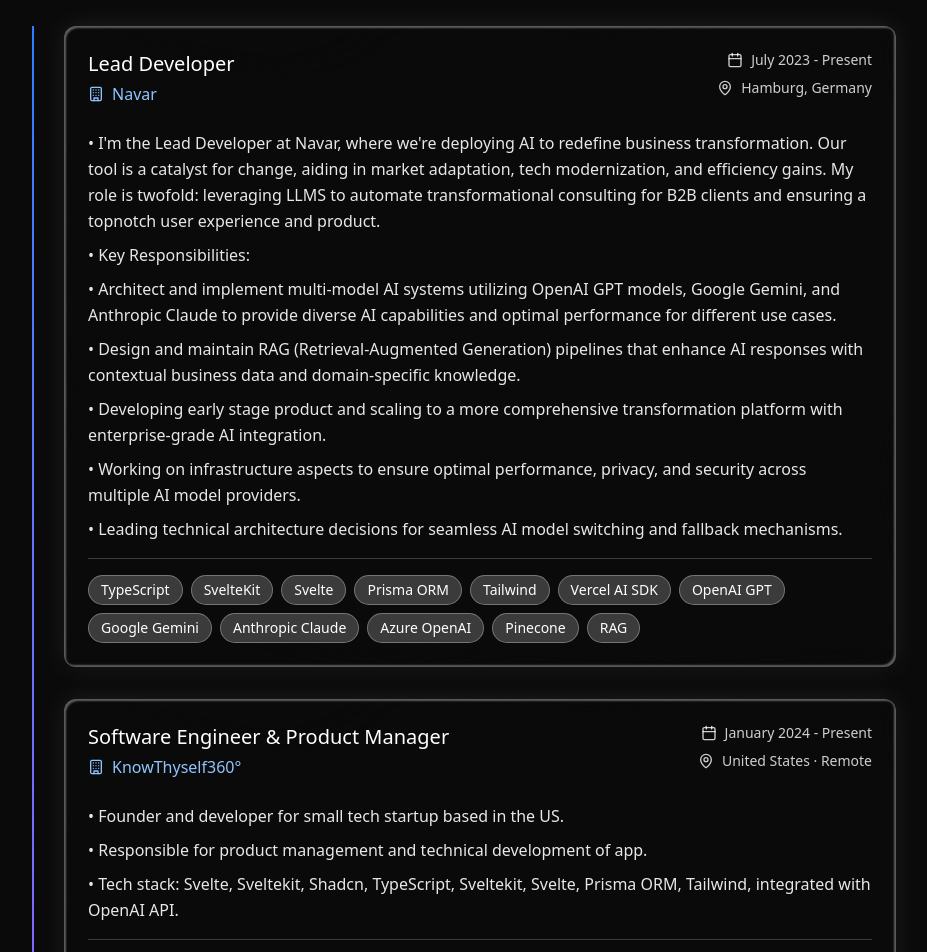
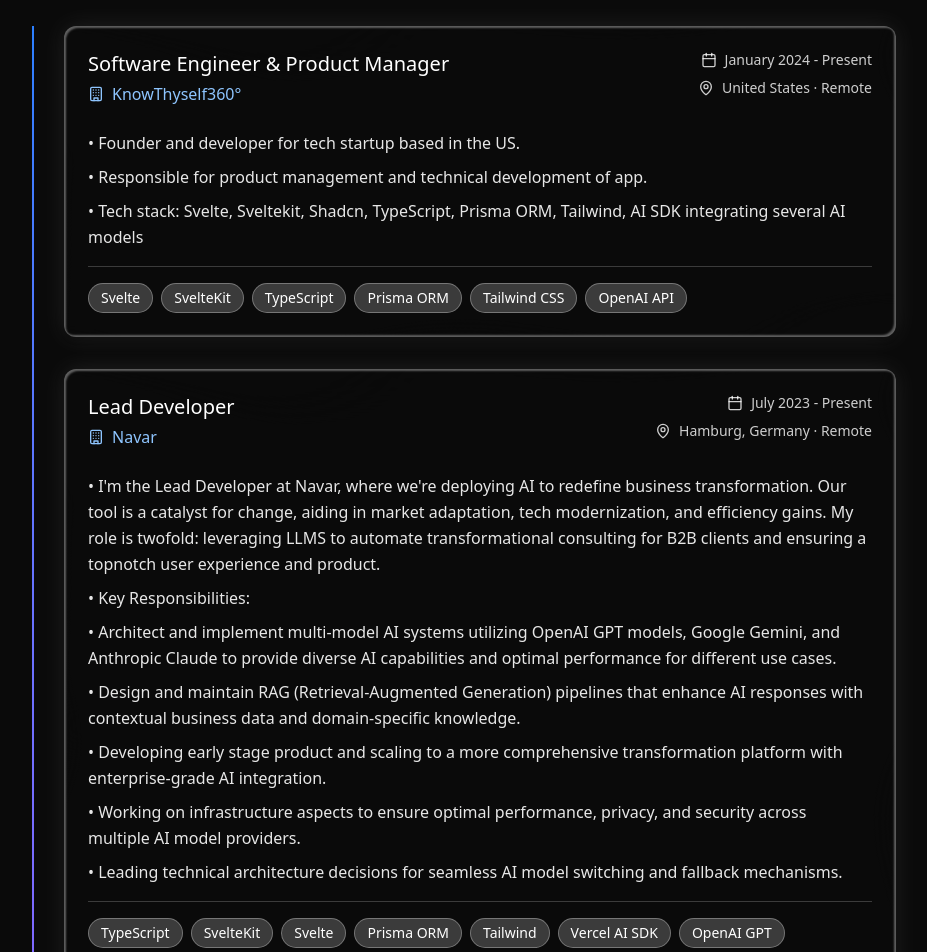
Before and after one commit to Pascaltib/cv, a React (Vite) app: page / in a window 1280 px wide. Shown: the part 1680-2632 px from the top of the page, without its empty margins (192-1119 px from the left). Built offline with nearby package versions, Linux system fonts and the light colour scheme.

Commit message:
Reorder experiences and update tech stack

```diff
--- a/src/components/ExperienceSection.tsx
+++ b/src/components/ExperienceSection.tsx
@@ -13,9 +13,22 @@
 
 const experiences: Experience[] = [
   {
+    title: "Software Engineer & Product Manager",
+    company: "KnowThyself360°",
+    location: "United States · Remote",
+    period: "January 2024 - Present",
+    description: [
+      "Founder and developer for tech startup based in the US.",
+      "Responsible for product management and technical development of app.",
+      "Tech stack: Svelte, Sveltekit, Shadcn, TypeScript, Prisma ORM, Tailwind, AI SDK integrating several AI models"
+    ],
+    technologies: ["Svelte", "SvelteKit", "TypeScript", "Prisma ORM", "Tailwind CSS", "OpenAI API"],
+    website: "https://knowthyself360.ai"
+  },
+  {
     title: "Lead Developer",
     company: "Navar",
-    location: "Hamburg, Germany",
+    location: "Hamburg, Germany · Remote",
     period: "July 2023 - Present",
     description: [
       "I'm the Lead Developer at Navar, where we're deploying AI to redefine business transformation. Our tool is a catalyst for change, aiding in market adaptation, tech modernization, and efficiency gains. My role is twofold: leveraging LLMS to automate transformational consulting for B2B clients and ensuring a topnotch user experience and product.",
@@ -28,19 +41,6 @@
     ],
     technologies: ["TypeScript", "SvelteKit", "Svelte", "Prisma ORM", "Tailwind", "Vercel AI SDK", "OpenAI GPT", "Google Gemini", "Anthropic Claude", "Azure OpenAI", "Pinecone", "RAG"],
     website: "https://navar.ai"
-  },
-  {
-    title: "Software Engineer & Product Manager",
-    company: "KnowThyself360°",
-    location: "United States · Remote",
-    period: "January 2024 - Present",
-    description: [
-      "Founder and developer for small tech startup based in the US.",
-      "Responsible for product management and technical development of app.",
-      "Tech stack: Svelte, Sveltekit, Shadcn, TypeScript, Sveltekit, Svelte, Prisma ORM, Tailwind, integrated with OpenAI API."
-    ],
-    technologies: ["Svelte", "SvelteKit", "TypeScript", "Prisma ORM", "Tailwind CSS", "OpenAI API"],
-    website: "https://knowthyself360.ai"
   },
   {
     title: "Chief Technology Officer and Full Stack Web Developer",
```
